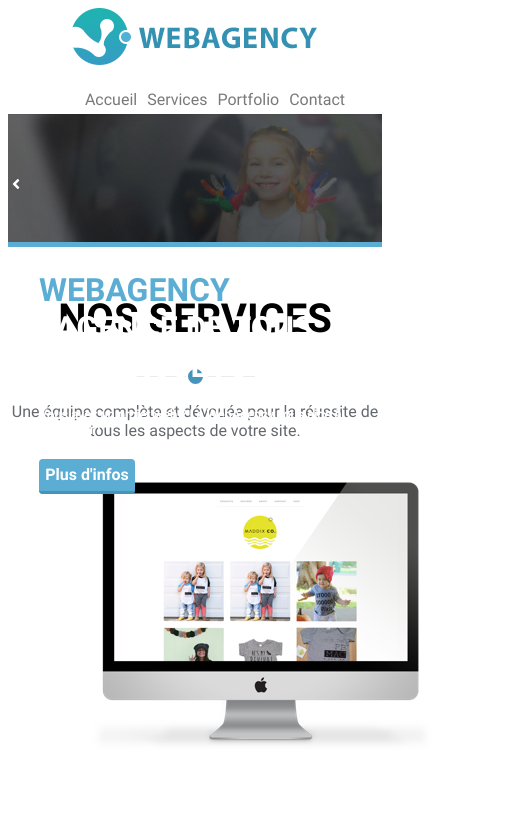
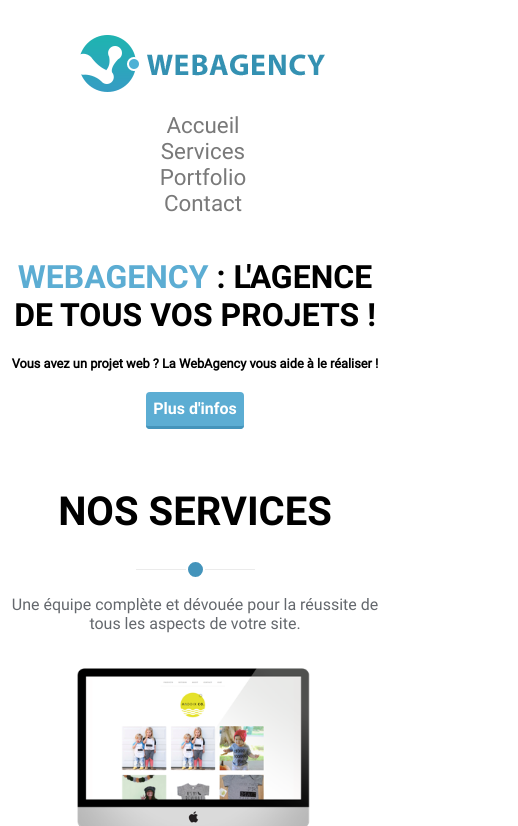
Before and after one commit to acoruble/OCprojet1, a plain HTML site: page index.html in a window 390 px wide. Shown: the top 826 px of the page, 518 px wide, since content can reach past the window. Drawn offline with Linux system fonts and the light colour scheme.

Commit message:
Avec responsive, fichiers finaux

```diff
--- a/index.html
+++ b/index.html
@@ -1,11 +1,25 @@
 <!DOCTYPE HTML>
-<html>
+<html lang="fr">
 	<head>
 		<meta charset="utf-8" />
+		<title>WebAgency : l'agence de tous vos projets !</title>
+		<meta name="viewport" content="width=device-width, initial-scale=1.0, shrink-to-fit=no">
+		<meta name=”twitter:card” content=”summary”>
+		<meta name=”twitter:site” content=”@webagency”>
+		<meta name=”twitter:image:src” content=”http://votresite/votrepage.fr”>
+		<meta name="og:site_name" content="webagency">
+		<meta name="og:locale" content="fr_FR">
+		<meta property="og:title" content="WebAgency : L'agence de tous vos projets !">
+		<meta property="og:url" content="http://corubleannelise.fr/projet_1/index.html">
+		<meta property="og:type" content="website">
+		<link rel="apple-touch-icon" sizes="57x57" href="images/ico/apple-touch-icon-57-precomposed.png" />
+		<link rel="apple-touch-icon" sizes="72x72" href="images/ico/apple-touch-icon-72-precomposed.png" />
+		<link rel="apple-touch-icon" sizes="114x144" href="images/ico/apple-touch-icon-114-precomposed.png" />
+		<link rel="apple-touch-icon" sizes="144x144" href="images/ico/apple-touch-icon-144-precomposed.png" />
+		<link rel="icon" href="images/ico/favicon.ico" />
 		<link rel="stylesheet" href="style.css" />
 		<link rel="stylesheet" href="https://use.fontawesome.com/releases/v5.0.8/css/solid.css" integrity="sha384-v2Tw72dyUXeU3y4aM2Y0tBJQkGfplr39mxZqlTBDUZAb9BGoC40+rdFCG0m10lXk" crossorigin="anonymous">
 		<link rel="stylesheet" href="https://use.fontawesome.com/releases/v5.0.8/css/fontawesome.css" integrity="sha384-q3jl8XQu1OpdLgGFvNRnPdj5VIlCvgsDQTQB6owSOHWlAurxul7f+JpUOVdAiJ5P" crossorigin="anonymous">
-		<title>WebAgency : l'agence de tous vos projets !</title>
 		</head>
 	<body>
 		<div id="page">
@@ -14,10 +28,11 @@
 
 			<header>
 				<div id="haut">
-					<div id="logo">
-						<img src="images/logo.png" alt="logo webagency" class="logo_webagency" >
+					<div id="menu">
+						<div id="logo_webagency">
+							<img src="images/logo.png" alt="logo webagency">
 						</div>
-					<div id=menu>
+						<div id="nav">
 							<nav>
 							<ul>
 								<li><a href="#accueil"> Accueil </a></li>
@@ -27,14 +42,15 @@
 							</ul>
 							</nav>
 						</div>
+					</div>
 
-					<div id=image>
+					<div id="image">
 							<div id="slider">
 								<img src="images/slider/bg1.jpg" alt="slider webagency" class="slider_image">
 							</div>
 							<i class="fas fa-angle-left"></i>
 							<i class="fas fa-angle-right"></i>
-							<div class="barre">
+							<div id="barre">
 								<div class="chargement">
 								</div>
 							</div>
@@ -152,13 +168,13 @@
 			<footer>
 				<div id="formulaire">
 					<div class="carte">
-						<iframe src="https://www.google.com/maps/embed?pb=!1m18!1m12!1m3!1d2624.215787370372!2d2.347635615717583!3d48.87316277928894!2m3!1f0!2f0!3f0!3m2!1i1024!2i768!4f13.1!3m3!1m2!1s0x47e66e145cb52f15%3A0x4d3ec41b2cadff0!2s25+Rue+d&#39;Hauteville%2C+75010+Paris!5e0!3m2!1sfr!2sfr!4v1521934147012" width="800" height="600" frameborder="0" style="border:0" id="maps" allowfullscreen></iframe>
+						<iframe src="https://www.google.com/maps/embed?pb=!1m18!1m12!1m3!1d2624.215787370372!2d2.347635615717583!3d48.87316277928894!2m3!1f0!2f0!3f0!3m2!1i1024!2i768!4f13.1!3m3!1m2!1s0x47e66e145cb52f15%3A0x4d3ec41b2cadff0!2s25+Rue+d&#39;Hauteville%2C+75010+Paris!5e0!3m2!1sfr!2sfr!4v1521934147012" width="800" height="600" id="maps" allowfullscreen></iframe>
 					</div>
 					<div id="fond_bleu">
 					</div>
 					<div id="boite_formulaire">
 						<h3>Contact Info</h3>
-						<p><strong>WebAgency SAS</strong> <br>25 Rue d'Hauteville 75010 Paris <br><span>Tél:</span> 01 02 03 04 05</p>
+						<p><strong>WebAgency SAS</strong> <br>25 Rue d'Hauteville 75010 Paris <br><abbr title="Téléphone">Tél :</abbr> 01 02 03 04 05</p>
 						<form method="post" action="traitement.php">
 							<input type="text" name="name" id="name" placeholder="Nom"/>
 							<input type="text" name="email" id="email" placeholder="Email"/>
--- a/style.css
+++ b/style.css
@@ -89,53 +89,87 @@
 }
 /* debut css */
 /* s'applique a l entete */
-#haut {
+	#menu {
 		display:flex;
-    flex-wrap: wrap;
 		justify-content: space-around;
+		padding-top: 35px;
+		padding-bottom: 15px;
+		position: fixed;
+		top:0;
+		background-color: white;
+		width: 100%;
+		z-index: 3;
 		}
 		@media all and (max-width: 1200px)
 		{
-			#haut {
+			#menu {
 				flex-direction:column;
-			}
-		}
-	#logo, #menu{
-		margin-bottom:20px;
-		margin-top:30px;
-	}
-		@media all and (max-width: 1200px)
-		{
-			#logo, #menu {
-				margin:auto;
+				text-align: center;
 			}
 		}
 	/* s'applique au menu */
+	nav ul {
+		padding-left: 0;
+	}
 	nav li {
 		list-style-type: none;
 		display:block;
 		float:left;
 		text-align:center;
-		padding:5px;
+		padding-left:20px;
+		padding-right: 20px;
 		font-family:roboto-regular;
+		}
+	@media all and (max-width: 1200px)
+	{
+		#nav{
+			margin: auto;
+			justify-content: center;
+		}
+	}
+	@media all and (max-width: 450px)
+	{
+		nav li{
+			float: none;
+		}
 	}
 	nav a {
 		text-decoration:none;
 		color:#797979;
+		font-size: 1.4em;
 		}
 	nav a:hover {
 		border-top: 3px solid #5CADD3;
 		padding-top:40px;
 		color:black !important;
 	}
+	@media all and (max-width: 450px)
+	{
+		nav a:hover{
+			border-top: 0;
+		}
+	}
 	nav a:visited {
 		color:#797979;
 	}
 	/* s'applique au slider */
 	#image {
-	overflow: hidden;
 	height:auto;
-  display: :flex;
+	display: flex;
+	position:relative;
+	margin-top:110px;
+	}
+	@media all and (max-width: 1050px)
+	{
+		#image{
+			margin-top: 367px;
+		}
+	}
+	@media all and (max-width: 450px)
+	{
+		#image{
+			margin-top: 444px;
+		}
 	}
 	.slider_image {
 		width:100%;
@@ -148,13 +182,27 @@
 	width:100%;
 	height: auto;
   background-image: url("images/slider/bg2.jpg");
+  background-size:100%;
+	}
+ 	 @media all and (max-width: 450px)
+ 	 {
+		  #slider{
+			  display: none;
+		  }
  	 }
 	/* s'applique a la barre de chargement */
-	.barre {
+	#barre {
 		height: 5px;
-		position: relative;
+		position: absolute;
 		background: #D8D8D8;
-    top:-5px;
+		  top:99%;
+		  width: 100%;
+	}
+	@media all and (max-width: 450px)
+	{
+		#barre{
+			display: none;
+		}
 	}
 	.chargement {
 		position:relative;
@@ -168,15 +216,19 @@
 	#texte_slider {
 		position:absolute;
 		left:10%;
-		width:35%;
+		width:37%;
 		text-align:left;
 		color:white;
-    top:250px;
+		top:30%;
 	}
-		@media all and (max-width: 1200px)
+		@media all and (max-width: 1050px)
 		{
 			#texte_slider {
-				width:80%;
+				width:100%;
+				top:-207px;
+				text-align: center;
+				color:black;
+				left:0;
  			}
 		}
 	#texte_slider h1{
@@ -214,18 +266,28 @@
 	.fa-angle-left {
 		position:absolute;
 		margin-left:1%;
-		margin-top:-18%;
+		margin-top:49%;
 		color:white;
+	}
+	@media all and (max-width: 450px)
+	{
+		.fa-angle-left{
+			display: none;
+		}
 	}
 	.fa-angle-right	{
 		position:absolute;
 		margin-left:97%;
-		margin-top:-18%;
+		margin-top:49%;
 		color:white;
 	}
+	@media all and (max-width: 450px)
+	{
+		.fa-angle-right{
+			display: none;
+		}
+	}
 /* s'applique à la partie service */
-#services {
-}
 	#services h3 {
 		text-transform:uppercase;
 		font-size:2.5em;
@@ -265,7 +327,7 @@
 		padding-left:10%;
 		text-align:center;
 	}
-		@media all and (max-width: 1200px)
+		@media all and (max-width: 1050px)
 		{
 			#ordinateur {
 				width:100%;
@@ -273,11 +335,14 @@
 				text-align:center;
 			}
 		}
+	#ordinateur img {
+		width: 100%;
+	}
 	/* s'applique a l'image d'ordinateur et au texte à sa droite */
 	#ordinateurliste {
 		display:flex;
 	}
-		@media all and (max-width: 1200px)
+		@media all and (max-width: 1050px)
 		{
 			#ordinateurliste {
 				flex-direction:column;
@@ -295,7 +360,7 @@
 		padding-top:50px;
 		padding-bottom:40px;
 	}
-		@media all and (max-width: 1200px)
+		@media all and (max-width: 1050px)
 		{
 			#liste {
 				margin:auto;
@@ -307,7 +372,7 @@
 		height:30%;
 		margin-bottom:10px;
 	}
-		@media all and (max-width: 1200px)
+		@media all and (max-width: 1050px)
 		{
 			.boite {
 				width:100%;
@@ -378,10 +443,10 @@
 	}
 	/* s'applique aux boutons */
 	#boutons {
-		margin: auto;
 		height:80px;
-		margin-top:20px;
-		margin-bottom:15px;
+		display: flex;
+		width: 100%;
+		justify-content: center;
 	}
 	.all_works, .creative, .corporate, .portfolio {
 		float:left;
@@ -466,11 +531,11 @@
 		display:flex;
 		flex-wrap: wrap;
 		justify-content: center;
-		max-width:1600px;
+		max-width:1150px;
 		margin:auto;
 	}
 	.image_portfolio {
-		width:20%;
+		width: 260px;
 		margin:0 10px 0 10px;
 	}
 	.image_portfolio img {
@@ -479,10 +544,10 @@
 	}
 	/* s'applique au survol des images du portfolio */
 	.survol{
-		height:30%;
+		height:25%;
 		width:auto;
 		position:relative;
-		bottom:32%;
+		bottom:27%;
 		background-color: rgba(0, 0, 0, 0.5);
 		opacity:0;
 	}
@@ -511,7 +576,7 @@
 		font-size:0.8em;
 		color:white;
 		position:absolute;
-		bottom:60%;
+		bottom:70%;
 		left:80%;
 		background-color:#4494BB;
 		width: 24px;
@@ -528,12 +593,20 @@
 	height:610px;
 	overflow: hidden;
 }
+@media all and (max-width: 1050px)
+{
+	#formulaire {
+		padding-top: 550px;
+	}
+}
 /* s'applique sur la carte google maps */
 	#maps {
 		width:100%;
 		z-index: 1;
 		position:relative;
 	}
+	iframe {
+		border: 0;}
 	/* s'applique sur le formulaires */
 	#boite_formulaire {
 		width:350px;
@@ -545,10 +618,20 @@
 		z-index: 3;
 		text-align:center;
 	}
-		@media all and (max-width: 1200px)
+	@media all and (max-width: 1050px)
 {
-			#boite_formulaire{
-
+	#boite_formulaire {
+		background-color: rgba(68, 148, 187, 0.5);
+		margin: auto;
+		left:0;
+		top:-1762px;
+		z-index: 0;
+	}
+}
+@media all and (max-width: 450px)
+{
+	#boite_formulaire {
+		width: 100%;
 	}
 }
 	#boite_formulaire h3 {
@@ -575,7 +658,7 @@
 		border-bottom:1px dashed black;
 	}
 	#name, #email, #sujet {
-		width:300px;
+		width:85%;
 		height:30px;
 		border: 1px solid #CCCCCC;
 		border-radius:5px;
@@ -585,7 +668,7 @@
 		font-size:0.9em;
 	}
 	#message {
-		width:300px;
+		width:85%;
 		height:170px;
 		border: 1px solid #CCCCCC;
 		border-radius:5px;
@@ -608,6 +691,12 @@
 		border-radius:5%;
 		border-bottom: 3px solid #4494BB;
 	}
+	@media all and (max-width: 450px)
+	{
+		#envoyer {
+			margin-right: 0;
+		}
+	}
 	/* s'applique sur le fond bleu sur la carte google maps */
 	#fond_bleu {
 		position:relative;
```
Lines whose indentation alone changed are shown as unchanged.
